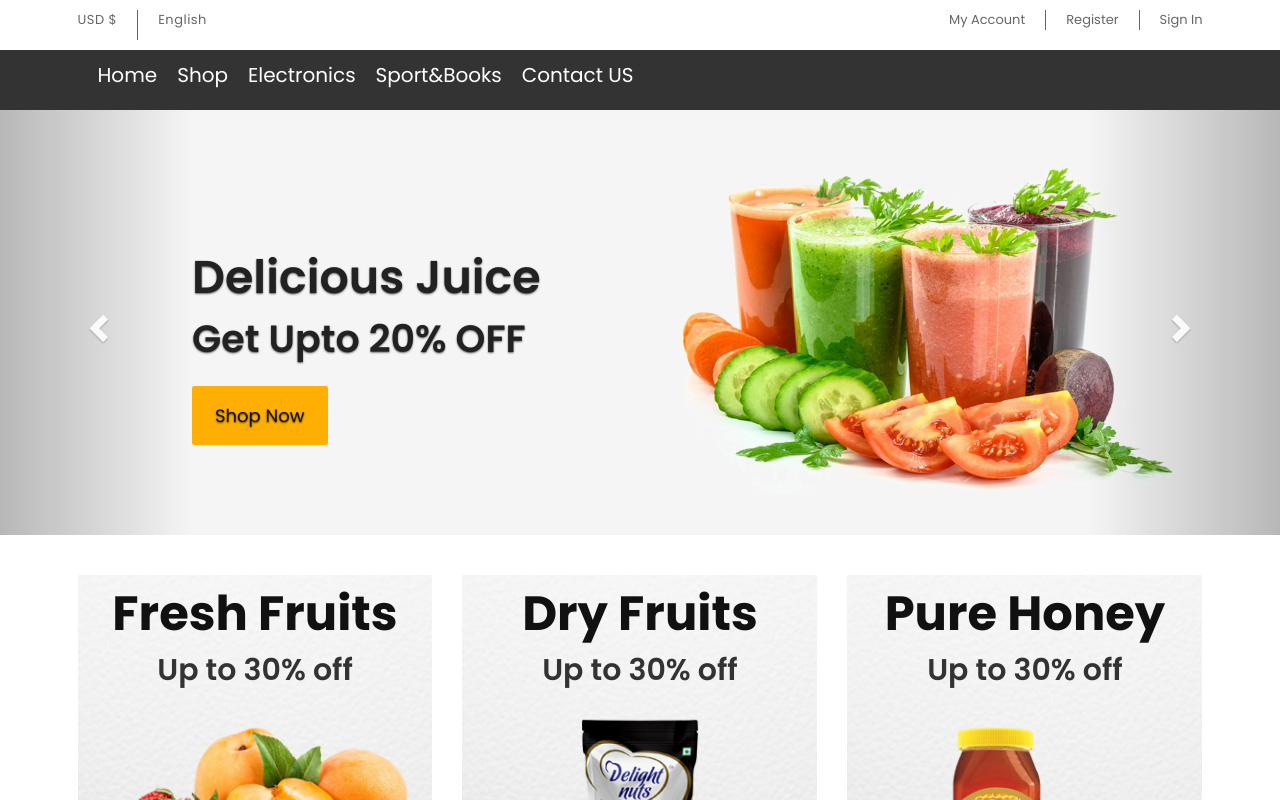
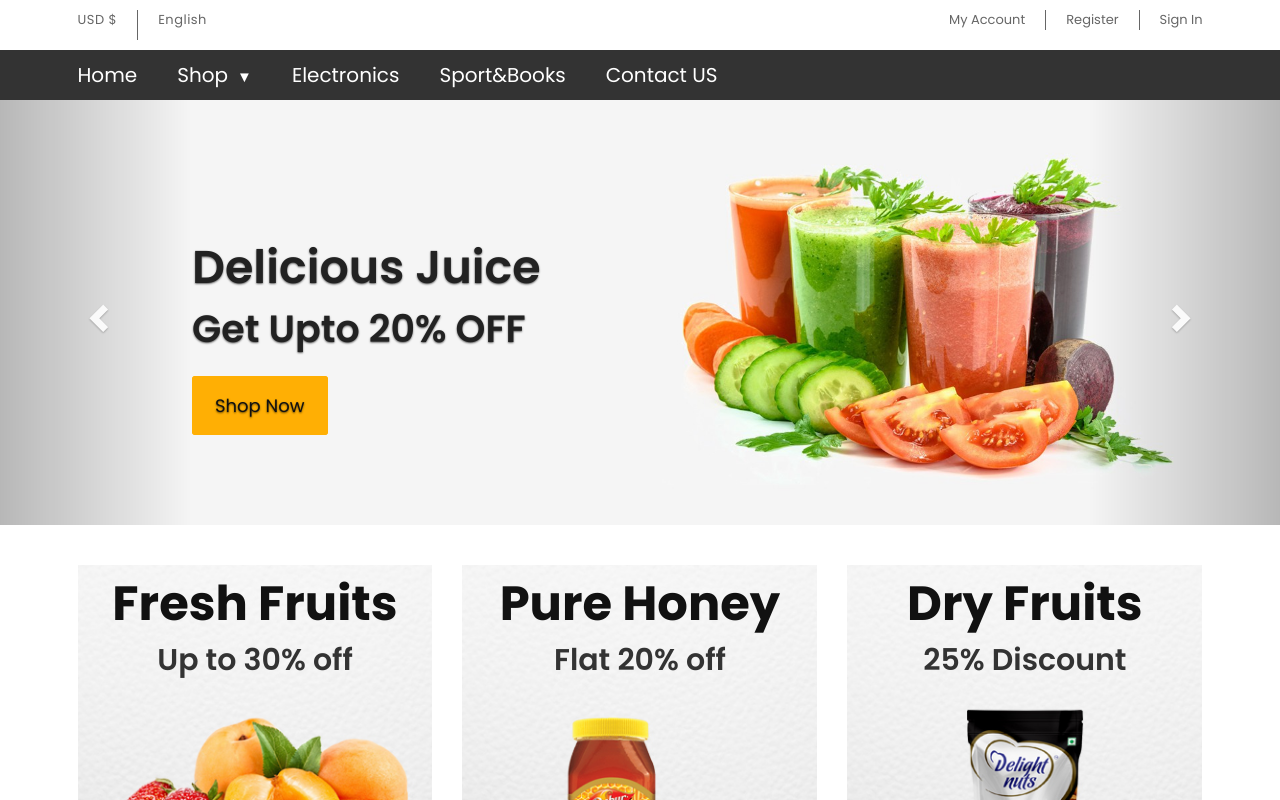
Before and after one commit to shraddhadevani3300/React_vite, a React (Vite) app: page / in a window 1280 px wide. Shown: the top 800 px of the page. Built offline with nearby package versions, Linux system fonts and the light colour scheme.

Commit message:
Update feature X / fix bug Y

```diff
--- a/index.css
+++ b/index.css
@@ -79,12 +79,14 @@ border-left: 1px solid #666666;
 }
 .header_inner{
     display: flex;
+    margin: 0;
+    padding: 0;
 }
 .header_inner>li{
     display: block;
     position: relative;
 }
-.header_inner li>a:first-child{
+.header_inner>li:first-child a{
     padding-left: 0;
 }
 .header_inner li a{
@@ -94,9 +96,22 @@ border-left: 1px solid #666666;
     text-transform: capitalize;
     font-size: 20px;
     padding:  10px 20px;
+    text-align: center;
 }
-.header_inner li:hover a{
+.header_inner li:hover>a{
     color: #ffaf04;
+}
+.header_inner .menu-item-shop>a::after{
+    content: ' ▼';
+    font-size: 1.5rem;
+    margin-left: 5px;
+    transition:  10s ease;
+}
+.header_inner .menu-item-shop:hover>a::after{
+    content: ' ▲';
+    font-size: 1.5rem;
+    margin-left: 5px;
+    transition:  10s ease;
 }
  .sub_menu{
     display: none;
@@ -106,7 +121,7 @@ border-left: 1px solid #666666;
     font-size: 16px;
     min-width: 125px;
     background:white ;
-    color: #111111;
+    color: #111111 ;
     padding: 10px 10px;
     cursor: pointer;
     z-index: 999;
@@ -116,7 +131,10 @@ border-left: 1px solid #666666;
  .header_inner li:hover .sub_menu{
     display: block;
  }
- .header_inner li:hover .sub_menu>li:hover>a {
+ .sub_menu li a{
+    color: #111111;
+ }
+ .header_bottom .header_inner li:hover .sub_menu>li:hover>a {
     color: #ffaf04;
  }
 
--- a/src/Header.jsx
+++ b/src/Header.jsx
@@ -34,15 +34,15 @@ const Header=()=>{
               <ul className="header_inner">
                 <li>
                   <a href="#">Home</a>
+                </li>
+                <li className="menu-item-shop">
+                  <a href="#">Shop</a>
                   <ul className="sub_menu">
-                    <li>Fashion</li>
-                    <li>Jewellery</li>
-                    <li>Furniture</li>
-                    <li>Autoparts</li>
+                    <li> <a href="#"> Fashion</a></li>
+                    <li> <a href="#"> Jewellery</a></li>
+                    <li> <a href="#"> Furniture</a></li>
+                    <li> <a href="#"> Autoparts</a></li>
                   </ul>
-                </li>
-                <li>
-                  <a href="#">Shop</a>
                 </li>
                 <li>
                   <a href="#">Electronics</a>
--- a/src/Homebody.jsx
+++ b/src/Homebody.jsx
@@ -1,4 +1,6 @@
 import Homebodybanner from "./Homebodybanner";
+import Homebody_img from "./Homebody_img";
+Homebody_img
 const Homebody=()=>{
     return(
         <>
@@ -9,39 +11,10 @@ const Homebody=()=>{
           <div className="static_section padding">
             <div className="container">
               <div className="service_inner">
-                <div className="item">
-                  <div className="image">
-                    <a href="#">
-                      <img src="./adv1.png" alt="img" />
-                    </a>
-                  </div>
-                  <div className="text">
-                    <h3>Fresh Fruits</h3>
-                    <p>Up to 30% off</p>
-                  </div>
-                </div>
-                <div className="item">
-                  <div className="image">
-                    <a href="#">
-                      <img src="./adv3.png" alt="img" />
-                    </a>
-                  </div>
-                  <div className="text">
-                    <h3>Dry Fruits</h3>
-                    <p>Up to 30% off</p>
-                  </div>
-                </div>
-                <div className="item">
-                  <div className="image">
-                    <a href="#">
-                      <img src="./adv2.png" alt="img" />
-                    </a>
-                  </div>
-                  <div className="text">
-                    <h3>Pure Honey</h3>
-                    <p>Up to 30% off</p>
-                  </div>
-                </div>
+                <Homebody_img img="./adv1.png" text="Fresh Fruits" offer="Up to 30% off" />
+                <Homebody_img img="./adv2.png" text="Pure Honey" offer="Flat 20% off" />
+                <Homebody_img img="./adv3.png" text="Dry Fruits" offer="25% Discount" />
+
               </div>
             </div>
           </div>
--- /dev/null
+++ b/src/Homebody_img.jsx
@@ -0,0 +1,19 @@
+const Homebody_img=({img,text,offer})=>{
+    return(
+        <>
+        <div className="item">
+                  <div className="image">
+                    <a href="#">
+                      <img src={img} alt="img" />
+                    </a>
+                  </div>
+                  <div className="text">
+                    <h3>{text}</h3>
+                    <p>{offer}</p>
+                  </div>
+                </div>
+        </>
+    )
+}
+
+export default Homebody_img;
```
